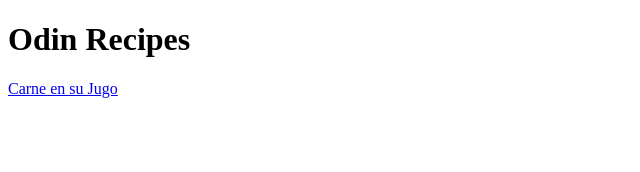
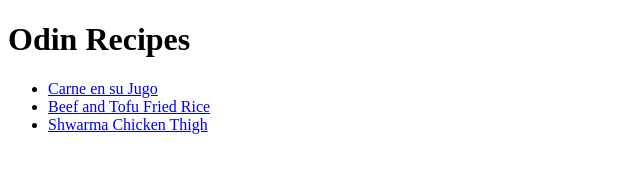
Before and after one commit to bingliscodes/odin-recipes, a plain HTML site: page index.html in a window 1280 px wide. Shown: the whole page, without its empty margins (0-640 px from the left). Drawn offline with Linux system fonts and the light colour scheme.

Commit message:
Add recipe links to index

```diff
--- a/index.html
+++ b/index.html
@@ -7,6 +7,11 @@
 </head>
 <body>
     <h1>Odin Recipes</h1>
-    <a href="./recipes/carne.html">Carne en su Jugo</a>
+    <ul>
+        <li><a href="./recipes/carne.html">Carne en su Jugo</a></li>
+        <li><a href="./recipes/fried_rice.html">Beef and Tofu Fried Rice</a></li>
+        <li><a href="./recipes/shwarma_chicken.html">Shwarma Chicken Thigh</a></li>
+    </ul>
+
 </body>
 </html>
```
